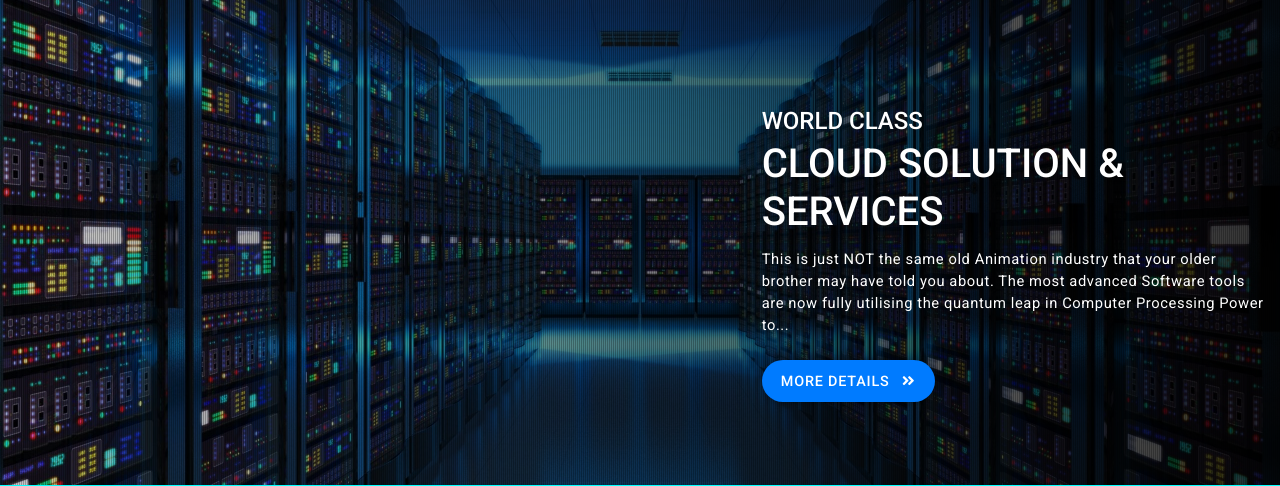
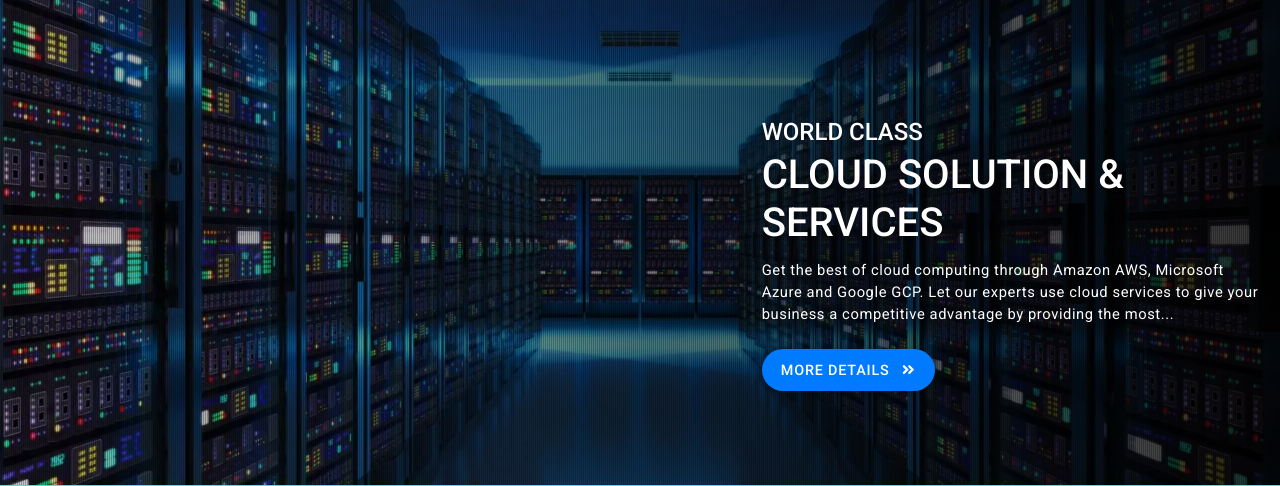
Before and after one commit to YemiAdebayo/jiftekweb, a Django app: page / in a window 1280 px wide. Shown: the part 73-559 px from the top of the page. Run offline with Django 3.2, Linux system fonts and the light colour scheme; some libraries are stand-ins or nearby versions.

Commit message:
Working on landing page

```diff
--- a/pages/templates/pages/base.html
+++ b/pages/templates/pages/base.html
@@ -10,9 +10,9 @@
     <meta name="apple-mobile-web-app-status-bar-style" content="black-translucent">
     <link rel="apple-touch-icon"
         href="{% static 'img/learn-from-the-best-film-cg-animation-and-visual-effects-academy-in-nigeria.jpg' %}">
-    <link rel="preload" sizes="192x192"
+    <!-- <link rel="preload" sizes="192x192"
         href="{% static 'img/learn-from-the-best-film-cg-animation-and-visual-effects-academy-in-nigeria.jpg'  %}"
-        as="image">
+        as="image"> -->
     <link rel="icon" sizes="192x192" href="{% static 'img/jiftek-icon.jpg' %}">
     <meta name="theme-color" content="#0D0E10">
 
--- a/pages/templates/pages/index.html
+++ b/pages/templates/pages/index.html
@@ -63,9 +63,9 @@
                     <span id="course-name">CLOUD SOLUTION &amp; SERVICES</span>
                 </h1>
                 <p class="pb-3 pt-1 text-white paragraph" id="course-content">
-                    This is just NOT the same old Animation industry that your older brother may have told you
-                    about. The most advanced Software tools are now fully utilising the quantum leap in Computer
-                    Processing Power to...
+                    Get the best of cloud computing through Amazon AWS, Microsoft Azure and Google GCP.
+                    Let our experts use cloud services to give your business a competitive
+                    advantage by providing the most...
                 </p>
                 <a href="courses/cg-animation" class="blue" id="course-link">
                     MORE DETAILS
--- a/static/js/index.js
+++ b/static/js/index.js
@@ -26,9 +26,8 @@ $(document).ready(function () {
                         <span id="course-name">CLOUD SOLUTION &amp; SERVICES</span>
                     </h1>
                     <p class="pb-3 pt-1 text-white paragraph" id="course-content">
-                    This is just NOT the same old Animation industry that your older brother may have told you
-                    about. The most advanced Software tools are now fully utilising the quantum leap in Computer
-                    Processing Power to...
+                        Get the best of cloud computing through Amazon AWS, Microsoft Azure and Google GCP. Let our experts use cloud services to give your business a competitive
+                        advantage by providing the most...
                     </p>
                     <a href="courses/cg-animation" class="blue" id="course-link">
                         MORE DETAILS
@@ -44,8 +43,9 @@ $(document).ready(function () {
                         <span id="course-name">WEB &amp; APP DEVELOPMENT</span>
                     </h1>
                     <p class="pb-3 pt-1 text-white paragraph" id="course-content">
-                    The Foundation module in VFX Academy gives student a thorough understanding the basics
-                     of Film Making, Virtual Effects and Animation. This then advances into...
+                      Step into the world of excellence in designing and developing engaging websites
+                      that tell your brand's unique story. We consult, design & engineer web,
+                      mobile & custom software solutions...
                     </p>
                     <a href="courses/film-making" class="blue" id="course-link">
                         MORE DETAILS
@@ -57,12 +57,12 @@ $(document).ready(function () {
 
         `<div class="slideTextChild">
                     <h1 class=" text-white">
-                        <span class="course-intro">EXCELLENT SECURITY &amp;</span><br>
-                        <span id="course-name">COMPLIANCE SERVICES</span>
+                        <span class="course-intro">SECURITY & COMPLIANCE;</span><br>
+                        <span id="course-name">CONSULTING SERVICES</span>
                     </h1>
                     <p class="pb-3 pt-1 text-white paragraph" id="course-content">
-                    This module focuses on teaching fundamental Compositing Techniques as well as Motion Graphics, using After
-                    Effects. Down the lane, students are exposed to advanced Composting Skills in...
+                        We identify vulnerabilities in your environment and develop a strategy to remediate & improve
+                        your security posture. Our compliance experts can prepare you for industry and regional directives...
                     </p>
                     <a href="courses/visual-effects" class="blue" id="course-link">
                         MORE DETAILS
@@ -77,8 +77,8 @@ $(document).ready(function () {
                         <span id="course-name">IT CONSULTING SERVICES</span>
                     </h1>
                     <p class="pb-3 pt-1 text-white paragraph" id="course-content">
-                    This module focuses on teaching fundamental Compositing Techniques as well as Motion Graphics, using After
-                    Effects. Down the lane, students are exposed to advanced Composting Skills in...
+                        Developing high impact products that are secure, scalable, meaningful and powerful is what we do.
+                        We innovate product development with our expertise across different industries and converging technologies.
                     </p>
                     <a href="courses/visual-effects" class="blue" id="course-link">
                         MORE DETAILS
@@ -101,13 +101,13 @@ $(document).ready(function () {
         transitionDuration: 4000,
         slides: [
             {
-                src: "/static/img/AdobeStock_87909563-scaled.jpeg"
+                src: "/static/img/best-cloud-solution-and-consultancy-service-in-lagos.webp"
             },
             {
                 src: "/static/img/cloud-and-IT-services.webp"
             },
             {
-                src: "/static/img/lockit1920x960.png"
+                src: "/static/img/excellent-IT-security-and-consultancy-services.webp"
             },
             // {
             //     src: "/static/img/web-development-and-enterprise-solutions.webp"
```
Also changed, not shown: static/img/best-cloud-solution-and-consultancy-service-in-lagos.webp (added), static/img/cd-animation-experts.webp (deleted), static/img/cg-aniation-dragon.jpg (deleted), static/img/excellent-IT-security-and-consultancy-services.webp (added).
